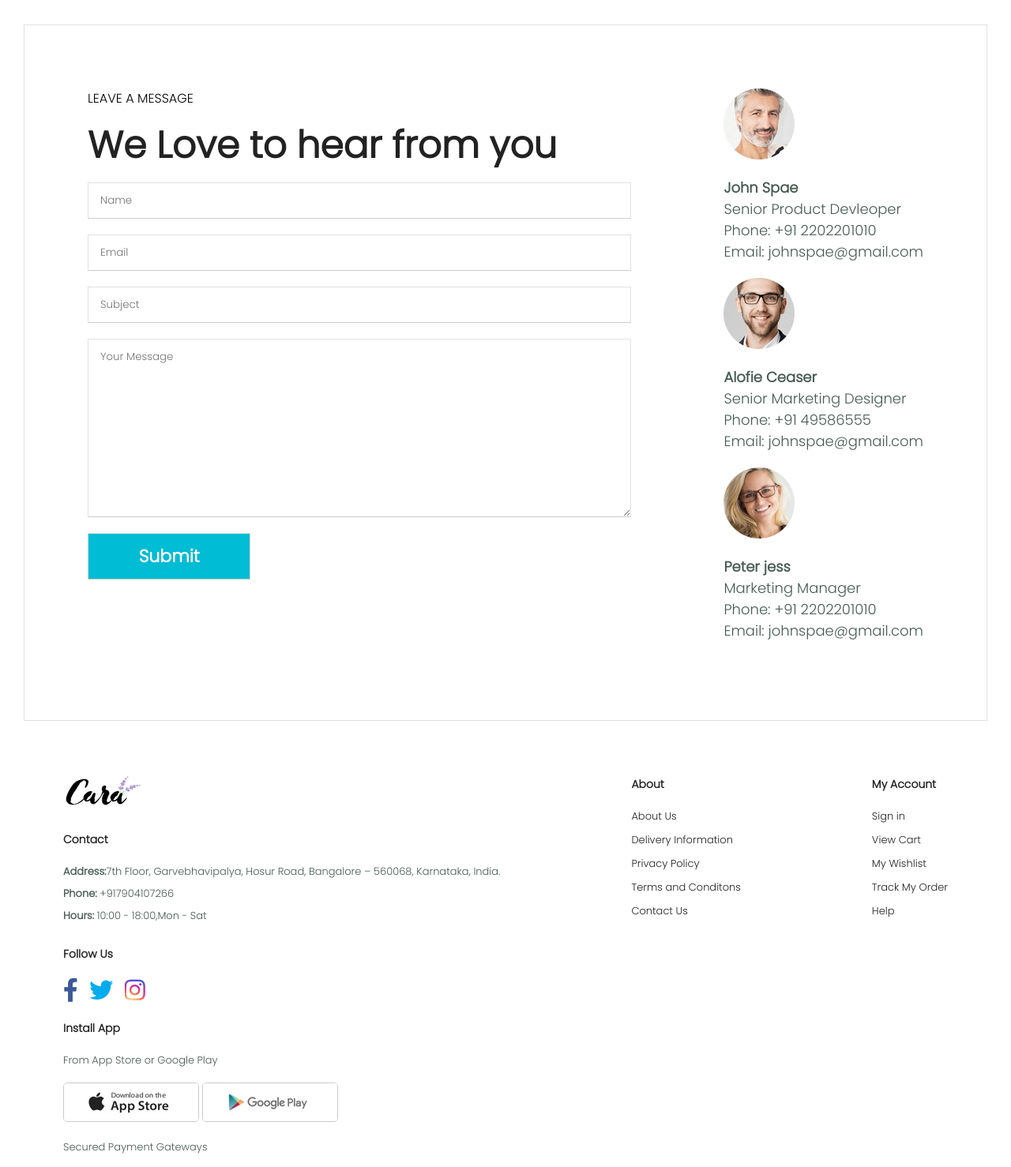
After one commit to GunalanD95/django-ecommerce, a Django app: page /contact/ in a window 1280 px wide. The commit adds this page. Shown: the part 943-2421 px from the top of the page at 79% size. Run offline with Django 4.2, Linux system fonts and the light colour scheme; some libraries are stand-ins or nearby versions.

Commit message:
adding:contact us  template

```diff
--- /dev/null
+++ b/esite/static/css/contact.css
@@ -0,0 +1,127 @@
+#contactheader{
+    background-image: url("/static/img/about/q1.jpg");
+    height: 40vh;
+    width: 100%;
+    background-size: cover;
+    background-position: 25% 25%;
+    padding: 0 80px;
+    text-align: center;
+
+}
+
+#contactheader h2{
+    padding-top: 65px;
+    color: #ffff;
+    font-weight: bolder;
+    text-align: center;
+
+}
+
+#contactheader p{
+    color: #ffff;
+    font-size: 20px;
+    font-weight: bolder;
+    text-align: center;
+}
+
+#contactmain{
+    display: flex;
+    flex-direction: row;
+    justify-content: space-around;
+    align-items: center;
+}
+
+#contactmain .contact-address{
+    width: 40%;
+}
+
+#contactmain .contact-address span{
+    font-size: 12px;
+}
+
+#contactmain .contact-address h2{
+    font-size: 26px;
+    line-height: 35px;
+    padding: 20px 0;
+}
+
+#contactmain .contact-address h3{
+    font-size: 16px;
+    line-height: 35px;
+    padding: 20px 0;
+}
+
+
+#contactmain .contact-address .contact-child li{
+    list-style: none;
+    display: flex;
+    padding: 10px 0;
+}
+
+#contactmain .contact-address .contact-child i{
+    font-size: 14px;
+    padding-right: 22px;
+}
+
+#contactmain .contact-address .contact-child p{
+    font-size: 14px;
+    margin: 0;
+}
+
+#contactusform{
+    display: flex;
+    justify-content: space-between;
+    margin: 30px;
+    padding:80px;
+    border: 1px solid #e1e1e1;
+}
+
+#contactusform form{
+    display: flex;
+    flex-direction: column;
+    align-items: flex-start;
+}
+
+#contactusform .mail-sec{
+    width: 65%;
+}
+#contactusform form h2{
+    padding: 20px 0;
+}
+
+
+#contactusform form input{
+    width: 100%;
+    padding: 12px 15px;
+    outline: none;
+    margin-bottom: 20px;
+    border: 1px solid #e1e1e1;
+    border-bottom: 1px solid #ccc;
+}
+
+#contactusform form textarea{
+    width: 100%;
+    padding: 12px 15px;
+    outline: none;
+    margin-bottom: 20px;
+    border: 1px solid #e1e1e1;
+    border-bottom: 1px solid #ccc;
+}
+
+#contactusform form button{
+    width: 30%;
+    font-size: 22px;
+    padding: 12px 15px;
+    outline: none;
+    margin-bottom: 20px;
+    border: 1px solid #e1e1e1;
+    border-bottom: 1px solid #ccc;
+    background-color: #00bcd4;
+    color: #ffff;
+    font-weight: bolder;
+}
+
+#contactusform form button:hover{
+    background-image: linear-gradient(to right, #25aae1, #4481eb, #04befe, #3f86ed);
+    box-shadow: 0 4px 15px 0 rgba(65, 132, 234, 0.75);
+}
--- a/esite/templates/esite/base.html
+++ b/esite/templates/esite/base.html
@@ -20,7 +20,7 @@
                     <li><a class="active"  href="{% url 'index' %}">HOME</a></li>
                     <li><a class="active" href="{% url 'shop' %}">SHOP</a></li>
                     <li><a class="active" href="{% url 'about' %}">ABOUT</a></li>
-                    <li><a class="active" href="contact.html">CONTACT US</a></li>
+                    <li><a class="active" href="{% url 'contact' %}">CONTACT US</a></li>
                     <li><a class="active" href="cart.html"><i class="fas fa-shopping-cart"></i></a></li>
                 </ul>
             </nav>
--- /dev/null
+++ b/esite/templates/esite/contact.html
@@ -0,0 +1,80 @@
+{% extends "esite/base.html" %}
+{% load static %}
+
+{% block extrahead %}
+<link rel="stylesheet" type="text/css" href="{% static 'css/contact.css' %}">
+{% endblock %}
+
+{% block content %}
+<section id="contactheader" class="section-p1">
+    <h2>CONTACT US</h2>
+    <p>Leave a Message,We would love to hear from you</p>
+</section>
+
+<section id="contactmain" class="section-p1">
+    <div class="contact-address">
+        <span>GET IN TOUCH</span>
+        <h2>Visit one of our agency locations or contact us today</h2>
+        <h3>Head Office</h3>
+        <div class="contact-child">
+            <li>
+                <i class="fal fa-map"></i>
+                <p>RLN House, Pakkam, Tamil Nadu 605106</p>
+            </li>
+            <li>
+                <i class="fal fa-envelope"></i>
+                <p>contact@example.com</p>
+            </li>
+            <li>
+                <i class="fal fa-phone-alt"></i>
+                <p>contact@example.com</p>
+            </li>
+            <li>
+                <i class="fal fa-clock"></i>
+                <p>Monday to Saturday: 9.00am to 16.00pm</p>
+            </li>
+        </div>
+    </div>
+
+    <div class="contact-google">
+        <iframe src="https://www.google.com/maps/embed?pb=!1m18!1m12!1m3!1d130266.39963652029!2d17.841971254832572!3d59.326066814030526!2m3!1f0!2f0!3f0!3m2!1i1024!2i768!4f13.1!3m3!1m2!1s0x465f763119640bcb%3A0xa80d27d3679d7766!2sStockholm%2C%20Sweden!5e0!3m2!1sen!2sin!4v1643890098531!5m2!1sen!2sin" width="600" height="450" style="border:0;" allowfullscreen="" loading="lazy"></iframe>
+
+    </div>
+</section>
+
+
+<section id="contactusform" class="contact-form section-p1">
+    <div class="mail-sec">
+        <form action="">
+            <span>LEAVE A MESSAGE</span>
+            <h2>We Love to hear from you</h2>
+            <input type="text" name="username" id="username" placeholder="Name">
+            <input type="text" name="email" id="email" placeholder="Email">
+            <input type="text" name="subject" id="subject" placeholder="Subject">
+            <textarea name="message" id="message" cols="30" rows="10" placeholder="Your Message"></textarea>
+            <button>Submit</button>
+        </form>
+    </div>
+    <div class="mail-per">
+        <div>
+            <img src="{% static '/img/people/1.png' %}" alt="">
+            <p><strong>John Spae</strong> <br>Senior Product Devleoper <br>Phone: +91 2202201010
+            <br>Email: johnspae@gmail.com</p>
+        </div>
+        <div>
+            <img src="{% static '/img/people/2.png' %}" alt="">
+            <p><strong>Alofie Ceaser</strong> <br>Senior Marketing Designer <br>Phone: +91 49586555
+            <br>Email: johnspae@gmail.com</p>
+        </div>
+        <div>
+            <img src="{% static '/img/people/3.png' %}" alt="">
+            <p><strong>Peter jess</strong><br> Marketing Manager <br>Phone: +91 2202201010
+            <br>Email: johnspae@gmail.com</p>
+        </div>
+    </div>
+</section>
+
+{% endblock %}
+
+</body>
+</html>
--- a/esite/urls.py
+++ b/esite/urls.py
@@ -7,5 +7,6 @@ urlpatterns = [
     path('shop/',views.shop,name='shop'),
     path('product/',views.product,name='product'),
     path('about/',views.about,name='about'),
+    path('contact/',views.contact,name='contact'),
     path('accounts/', include('allauth.urls')),
 ]
--- a/esite/views.py
+++ b/esite/views.py
@@ -14,3 +14,6 @@ def product(request):
 
 def about(request):
     return render(request, 'esite/about.html')
+
+def contact(request):
+    return render(request, 'esite/contact.html')
```
Also changed, not shown: esite/static/img/about/q1.jpg (added).
